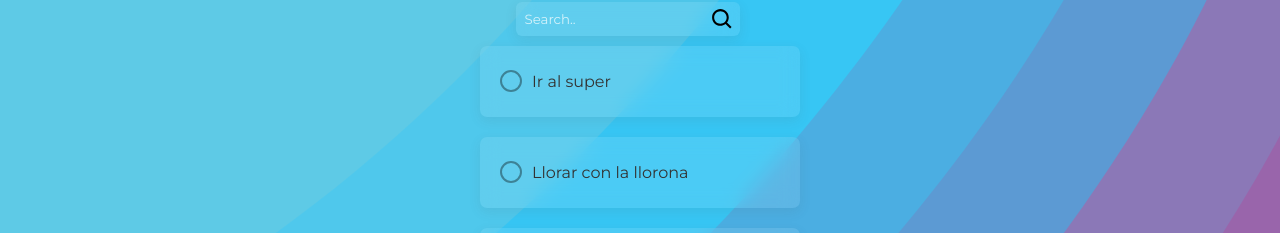
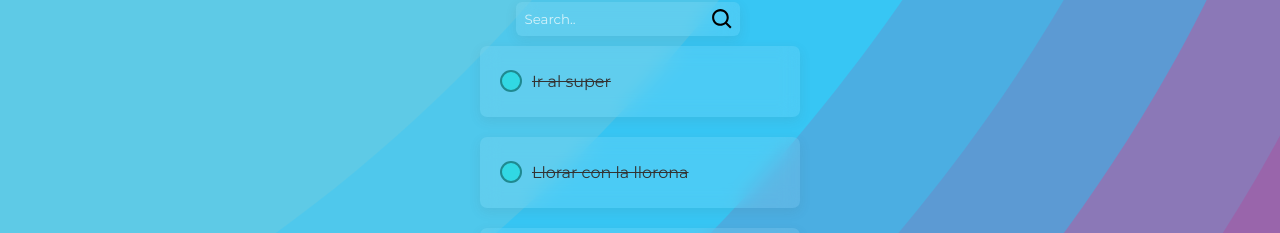
Before and after one commit to AreYouIvan/react-introduction, a React (Create React App) app: page / in a window 1280 px wide. Shown: the part 135-368 px from the top of the page. Built offline with nearby package versions, Linux system fonts and the light colour scheme.

Commit message:
making the logic of the list (if the task is completed then underline the text and fill the icon)

```diff
--- a/src/App.js
+++ b/src/App.js
@@ -9,8 +9,8 @@ import { TodoList } from "./components/TodoList";
 import { TodoSearch } from "./components/TodoSearch";
 
 const todos = [
-  { text: "Ir al super", completed: false },
-  { text: "Llorar con la llorona", completed: false },
+  { text: "Ir al super", completed: true },
+  { text: "Llorar con la llorona", completed: true },
   { text: "Hacer ejercicio", completed: false },
   { text: "Leer mi libro de Maquiavelo", completed: false },
 ];
@@ -24,7 +24,11 @@ function App() {
         <TodoSearch />
         <TodoList>
           {todos.map((e) => (
-            <TodoItem text={e.text} />
+            <TodoItem
+            text={e.text}
+            key={e.text}
+            completed={e.completed}
+             />
           ))}
         </TodoList>
         {<CreateTodoButton />}
--- a/src/components/TodoItem.js
+++ b/src/components/TodoItem.js
@@ -5,8 +5,12 @@ function TodoItem(props) {
   return (
     <div className="TodoItem-container">
       <li className="TodoItem-task">
-        <span className="check"></span>
-        <p>{props.text}</p>
+        <span
+          className={`icon-check ${
+            props.completed && "icon-check--active"
+          }`}
+        ></span>
+        <p className={`hola ${props.completed && 'TodoItem-completed'}`} >{props.text}</p>
       </li>
     </div>
   );
--- a/src/components/styleComponents/TodoItem.css
+++ b/src/components/styleComponents/TodoItem.css
@@ -3,12 +3,20 @@
   justify-content: center;
 }
 
-.check {
+.icon-check {
   margin: 0 10px;
   border-radius: 30px;
   border: 2px solid rgba(0, 0, 0, 0.37);
   width: 18px;
   height: 18px;
+}
+
+.icon-check--active {
+  background-color: #31d8e4;
+}
+
+.TodoItem-completed {
+  text-decoration: line-through;
 }
 
 .TodoItem-task {
```
